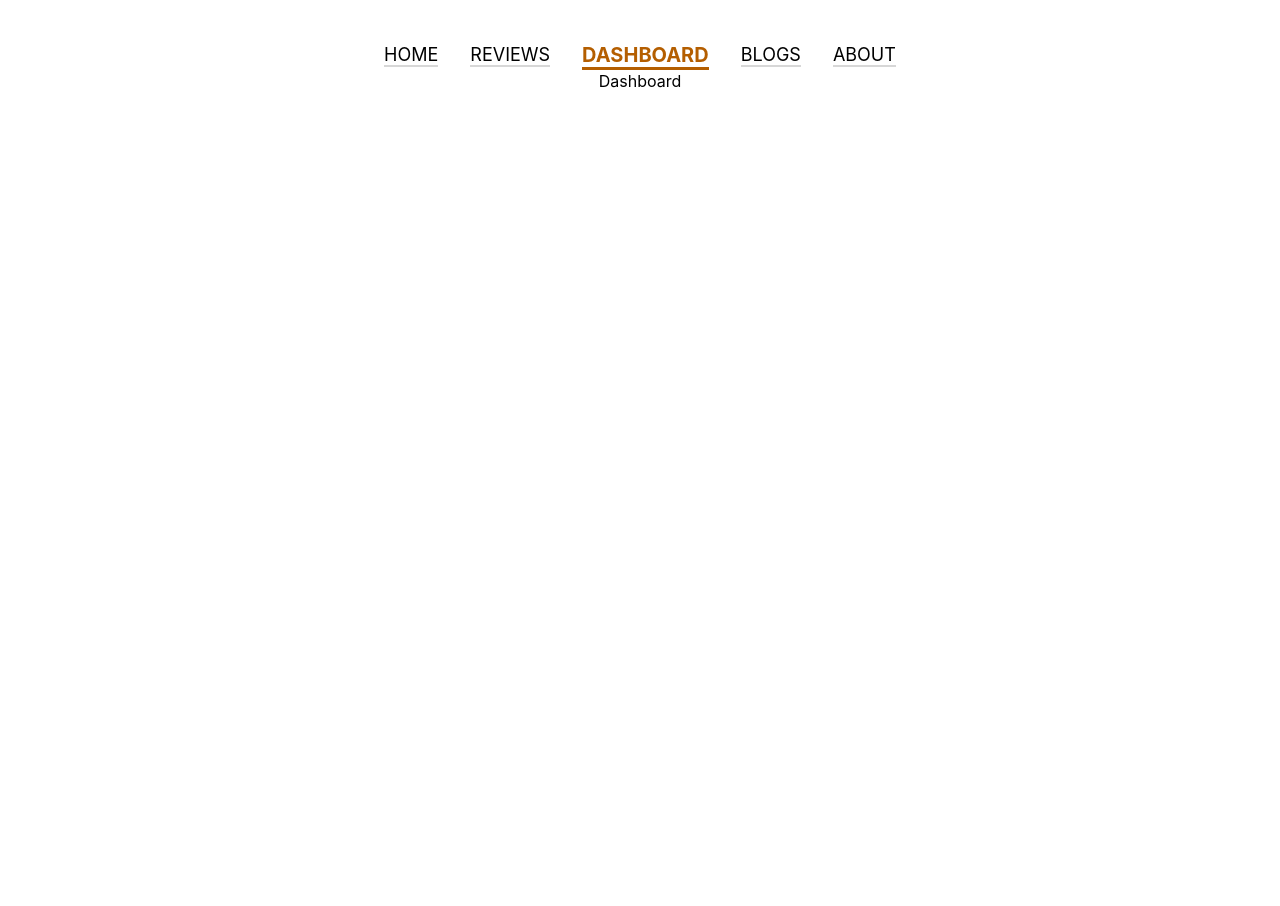
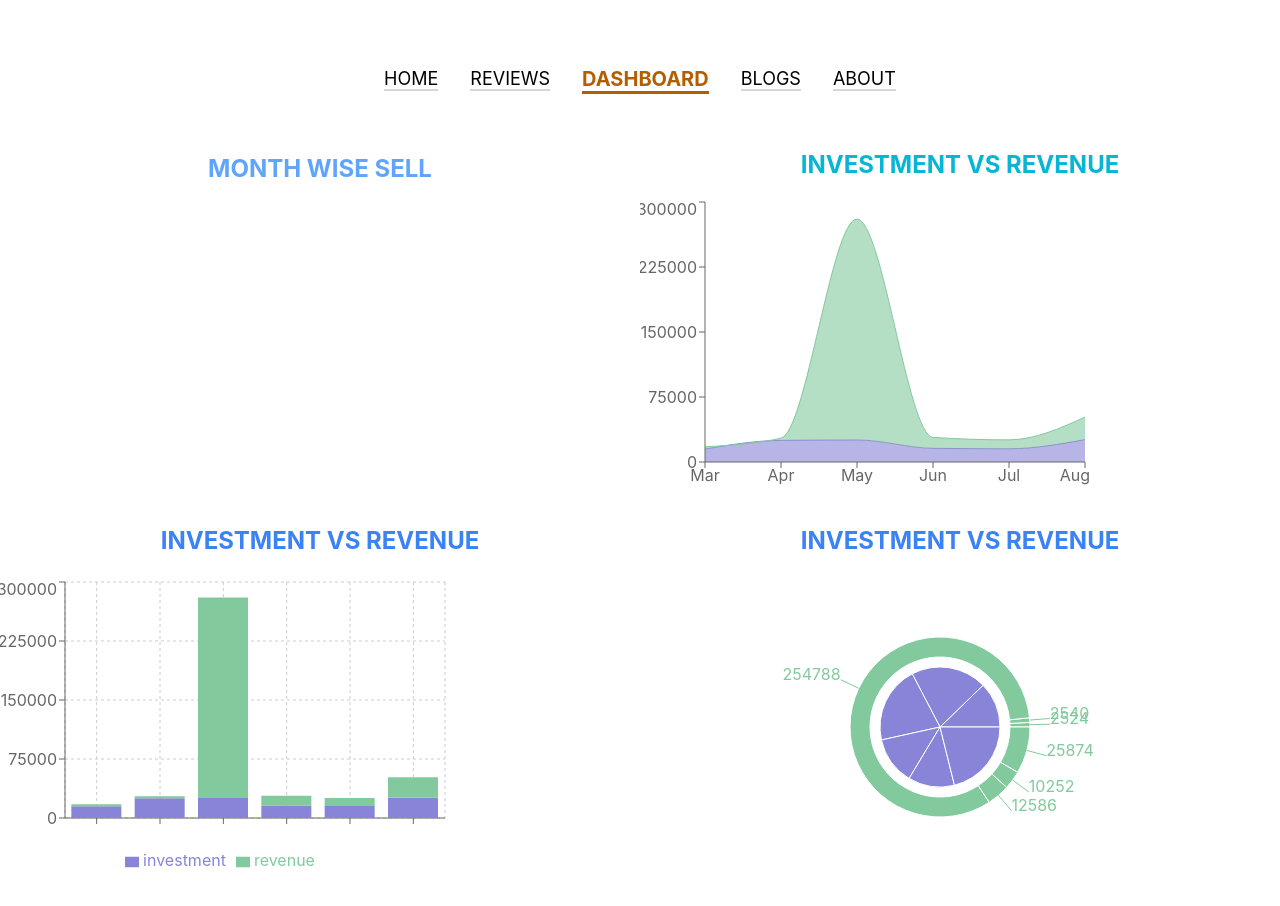
Before and after one commit to TAREQUE-AHMED/laptop-bazar, a React (Create React App) app: page /dashboard in a window 1280 px wide. Shown: the top 906 px of the page. Before the commit the page ends 800 px from the top, so only its background shows below. Built offline with nearby package versions, Linux system fonts and the light colour scheme.

Commit message:
update my code

```diff
--- a/src/Components/Comment/Comment.js
+++ b/src/Components/Comment/Comment.js
@@ -4,7 +4,7 @@ import './Comment.css'
 const Comments = ({ comments }) => {
     const { name, comment, ratting, img } = comments;
     return (
-        <div className='flex flex-col items-start client-comment'>
+        <div className='flex flex-col items-start shadow-lg p-4 shadow-gray-400 rounded-md client-comment'>
             <img className='mb-6' src={img} alt="" />
             <h1 className='text-2xl'>{name}</h1>
             <p className='comment'>Comment: {comment}</p>
--- a/src/Components/DashBoard/DashBoard.js
+++ b/src/Components/DashBoard/DashBoard.js
@@ -1,10 +1,56 @@
 import React from 'react';
+import SimpleLineChart from '../LineChart/SimpleLineChart';
+import StackedAreaChart from '../StackedAreaChart/StackedAreaChart';
+import StackedBarChart from '../StackedBarChart/StackedBarChart';
+import TwoLevelPieChart from '../TwoLevelPieChart/TwoLevelPieChart';
 import './DashBoard.css';
 
 const DashBoard = () => {
+    const data = [
+        {
+            "month": "Mar",
+            "investment": 15000,
+            "sell": 199,
+            "revenue": 2524
+        },
+        {
+            "month": "Apr",
+            "investment": 25000,
+            "sell": 152,
+            "revenue": 2540
+        },
+        {
+            "month": "May",
+            "investment": 25485,
+            "sell": 799,
+            "revenue": 254788
+        },
+        {
+            "month": "Jun",
+            "investment": 15825,
+            "sell": 258,
+            "revenue": 12586
+        },
+        {
+            "month": "Jul",
+            "investment": 15285,
+            "sell": 251,
+            "revenue": 10252
+        },
+        {
+            "month": "Aug",
+            "investment": 25871,
+            "sell": 67,
+            "revenue": 25874
+        }
+    ];
     return (
-        <div>
-            <h1>Dashboard</h1>
+        <div className='grid md:grid-cols-2 md:mt-10 mt-20'>
+            <SimpleLineChart data={data}></SimpleLineChart>
+            <StackedAreaChart data={data}></StackedAreaChart>
+            <StackedBarChart data={data}></StackedBarChart>
+            <TwoLevelPieChart data={data}></TwoLevelPieChart>
+
         </div>
     );
 };
--- a/src/Components/Header/Header.js
+++ b/src/Components/Header/Header.js
@@ -1,10 +1,14 @@
-import React from 'react';
+import React, { useState } from 'react';
 import CustomLink from '../CustomLink/CustomLink';
 import './Header.css';
 
 const Header = () => {
+    const [gaping, setGaping] = useState(false);
     return (
-        <div className='mt-10'>
+        <nav className='mt-10'>
+            <div onClick={() => setGaping(!gaping)} className='bg-slate-500 md:bg-white py-3'>
+
+            </div>
             <ul className='md:flex justify-center items-center gap-8 text-xl'>
                 <CustomLink to={'/home'} className='border-b-2'>HOME</CustomLink>
                 <CustomLink to={'/reviews'} className='border-b-2'>REVIEWS</CustomLink>
@@ -14,7 +18,7 @@ const Header = () => {
 
             </ul>
 
-        </div>
+        </nav>
     );
 };
 
--- /dev/null
+++ b/src/Components/LineChart/SimpleLineChart.js
@@ -0,0 +1,21 @@
+import React from 'react';
+import { Line, LineChart, Tooltip, XAxis, YAxis } from 'recharts';
+
+
+const SimpleLineChart = (data) => {
+    return (
+        <div>
+            <h1 className='uppercase my-5 font-bold text-blue-400 text-2xl'>
+                Month wise sell
+            </h1>
+            <LineChart width={450} height={300} data={data}>
+                <Line type="monotone" dataKey='sell' stroke="#88884d8"></Line>
+                <Tooltip></Tooltip>
+                <XAxis dataKey={'month'}></XAxis>
+                <YAxis></YAxis>
+            </LineChart>
+        </div>
+    );
+};
+
+export default SimpleLineChart;
--- /dev/null
+++ b/src/Components/StackedAreaChart/StackedAreaChart.js
@@ -0,0 +1,20 @@
+import React from 'react';
+import { Area, AreaChart, Tooltip, XAxis, YAxis } from 'recharts';
+
+const StackedAreaChart = ({data}) => {
+    return (
+        <div>
+            <h1 className='uppercase my-4 font-bold text-cyan-500 text-2xl'> Investment Vs Revenue</h1>
+            <AreaChart width={450} height={300} data={data}>
+                <Area type="monotone" dataKey="investment" stackId="1" stroke="#8884d8" fill="#8884d8">
+                </Area>
+                <Area type="monotone" dataKey="revenue" stackId="1" stroke="#82ca9d" fill="#82ca9d"></Area>
+                <XAxis dataKey="month"></XAxis>
+                <YAxis></YAxis>
+                <Tooltip></Tooltip>
+            </AreaChart>
+        </div>
+    );
+};
+
+export default StackedAreaChart;
--- /dev/null
+++ b/src/Components/StackedBarChart/StackedBarChart.js
@@ -0,0 +1,21 @@
+import React from 'react';
+import { Bar, BarChart, CartesianGrid, Legend, Tooltip, XAxis, YAxis } from 'recharts';
+
+const StackedBarChart = ({data}) => {
+    return (
+        <div>
+            <h1 className='uppercase my-5 font-bold text-blue-500 text-2xl'> Investment Vs Revenue</h1>
+            <BarChart width={450} height={300} data={data}>
+                <CartesianGrid strokeDasharray="3 3"></CartesianGrid>
+                <XAxis dataKey="name"></XAxis>
+                <YAxis></YAxis>
+                <Tooltip></Tooltip>
+                <Legend></Legend>
+                <Bar dataKey="investment" stackId="a" fill="#8884d8"></Bar>
+                <Bar dataKey="revenue" stackId="a" fill="#82ca9d"></Bar>
+            </BarChart>
+        </div>
+    );
+};
+
+export default StackedBarChart;
--- /dev/null
+++ b/src/Components/TwoLevelPieChart/TwoLevelPieChart.js
@@ -0,0 +1,17 @@
+import React from 'react';
+import { Pie, PieChart, Tooltip } from 'recharts';
+
+const TwoLevelPieChart = ({data}) => {
+    return (
+        <div>
+            <h1 className='uppercase my-5 font-bold text-blue-500 text-2xl'>Investment VS Revenue</h1>
+            <PieChart className='mt-[-100px]' width={600} height={500}>
+                <Pie data={data} dataKey="investment" cx="50%" cy="50%" outerRadius={60} fill="#8884d8"></Pie>
+                <Pie data={data} dataKey="revenue" cx="50%" cy="50%" innerRadius={70} outerRadius={90} fill="#82ca9d" label></Pie>
+                <Tooltip></Tooltip>
+            </PieChart>
+        </div>
+    );
+};
+
+export default TwoLevelPieChart;
```
